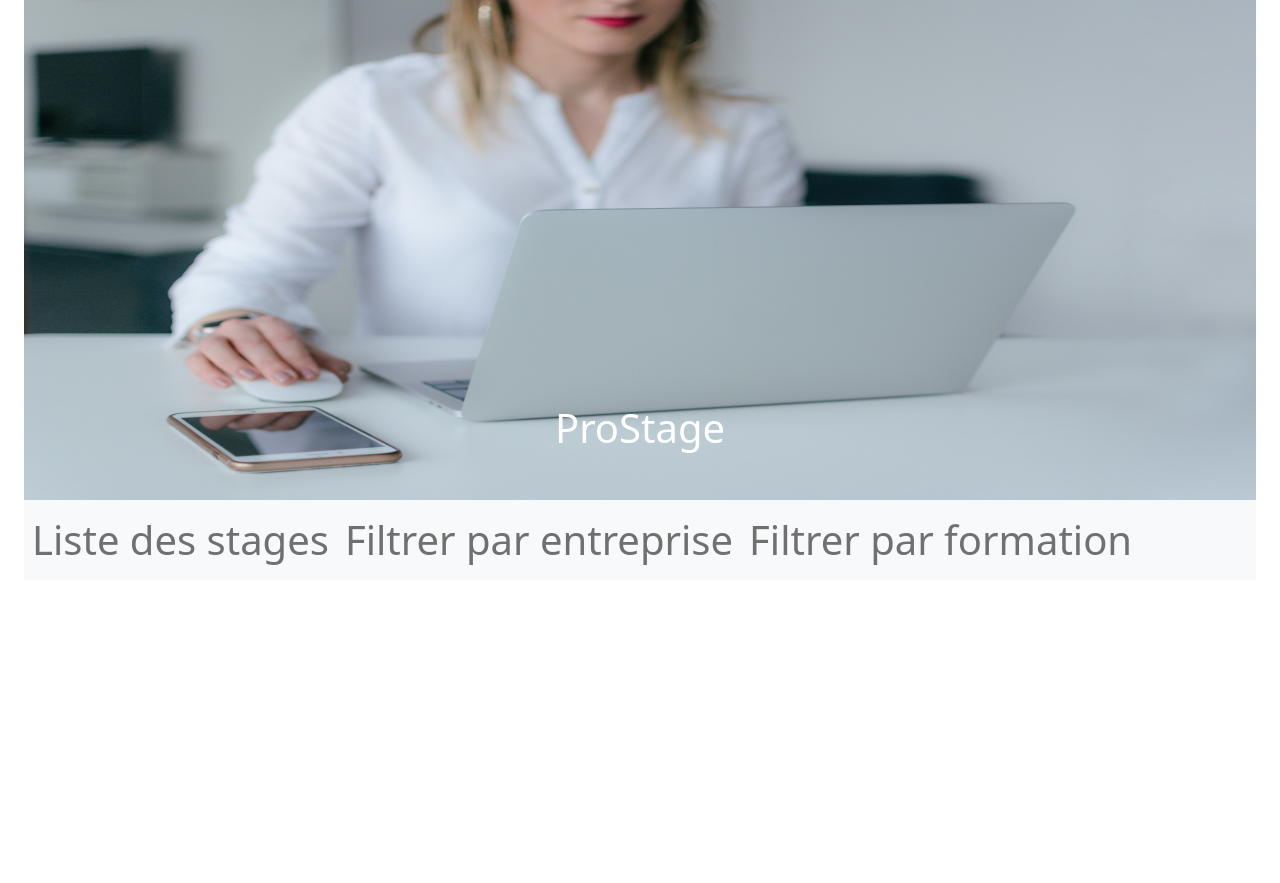
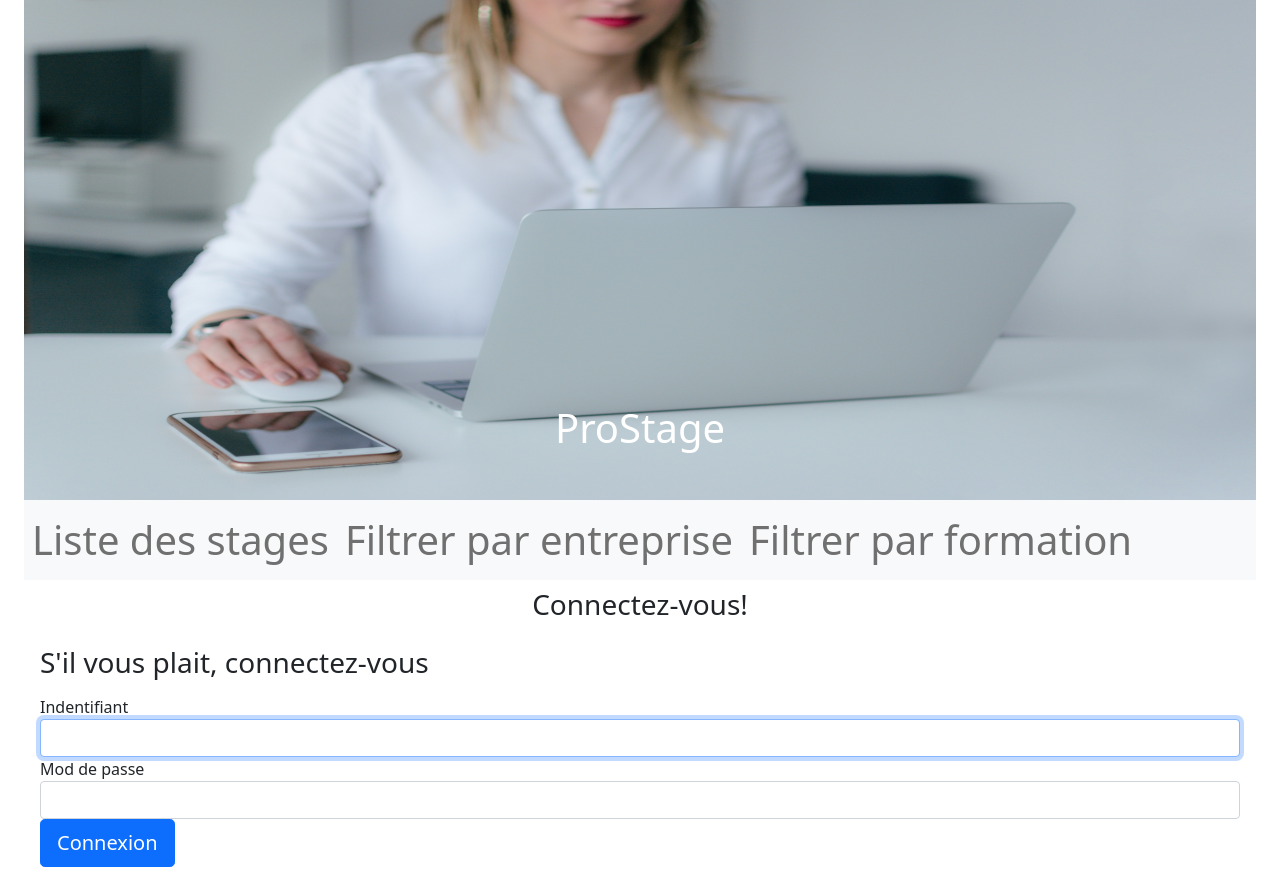
Before and after one commit to lucley64/ProStage, a Symfony app: template templates/security/login.html.twig in a window 1280 px wide. Before the commit the page ends 565 px from the top, so only its background shows below. Run offline with Twig, Linux system fonts and the light colour scheme; the template is opened without the code that fills it, so the values that code supplies are empty; some libraries are stand-ins or nearby versions.

Commit message:
Création d'un formulaire de connexion

```diff
--- a/src/Security/FormulaireLoginAuthenticator.php
+++ b/src/Security/FormulaireLoginAuthenticator.php
@@ -96,7 +96,7 @@ class FormulaireLoginAuthenticator extends AbstractFormLoginAuthenticator implem
         }
 
         // For example : return new RedirectResponse($this->urlGenerator->generate('some_route'));
-        throw new \Exception('TODO: provide a valid redirect inside '.__FILE__);
+        return new RedirectResponse($this->urlGenerator->generate('ProStage_accueil'));
     }
 
     protected function getLoginUrl()
--- a/templates/base.html.twig
+++ b/templates/base.html.twig
@@ -10,7 +10,7 @@
 		<meta
 		name="viewport" content="width=device-width, initial-scale=1">
 		{# Run `composer require symfony/webpack-encore-bundle`
-																		           and uncomment the following Encore helpers to start using Symfony UX #}
+																				           and uncomment the following Encore helpers to start using Symfony UX #}
 		{% block stylesheets %}
 			<link href="{{asset('/css/bootstrap.min.css')}}" rel="stylesheet">
 			<link href="{{asset('/css/fontello.css')}}" rel="stylesheet">
--- a/templates/security/login.html.twig
+++ b/templates/security/login.html.twig
@@ -1,8 +1,8 @@
 {% extends 'base.html.twig' %}
 
-{% block title %}Log in!{% endblock %}
+{% block nomPage %}Connectez-vous!{% endblock %}
 
-{% block body %}
+{% block liste %}
 <form method="post">
     {% if error %}
         <div class="alert alert-danger">{{ error.messageKey|trans(error.messageData, 'security') }}</div>
@@ -10,14 +10,14 @@
 
     {% if app.user %}
         <div class="mb-3">
-            You are logged in as {{ app.user.username }}, <a href="{{ path('app_logout') }}">Logout</a>
+            Vous êtes connecté en tant que {{ app.user.username }}, <a href="{{ path('app_logout') }}">Déconnexion</a>
         </div>
     {% endif %}
 
-    <h1 class="h3 mb-3 font-weight-normal">Please sign in</h1>
-    <label for="inputEmail">Email</label>
-    <input type="email" value="{{ last_username }}" name="email" id="inputEmail" class="form-control" autocomplete="email" required autofocus>
-    <label for="inputPassword">Password</label>
+    <h1 class="h3 mb-3 font-weight-normal">S'il vous plait, connectez-vous</h1>
+    <label for="inputEmail">Indentifiant</label>
+    <input type="text" value="{{ last_username }}" name="email" id="inputEmail" class="form-control" autocomplete="email" required autofocus>
+    <label for="inputPassword">Mod de passe</label>
     <input type="password" name="password" id="inputPassword" class="form-control" autocomplete="current-password" required>
 
     <input type="hidden" name="_csrf_token"
@@ -36,7 +36,7 @@
     #}
 
     <button class="btn btn-lg btn-primary" type="submit">
-        Sign in
+        Connexion
     </button>
 </form>
 {% endblock %}
```
